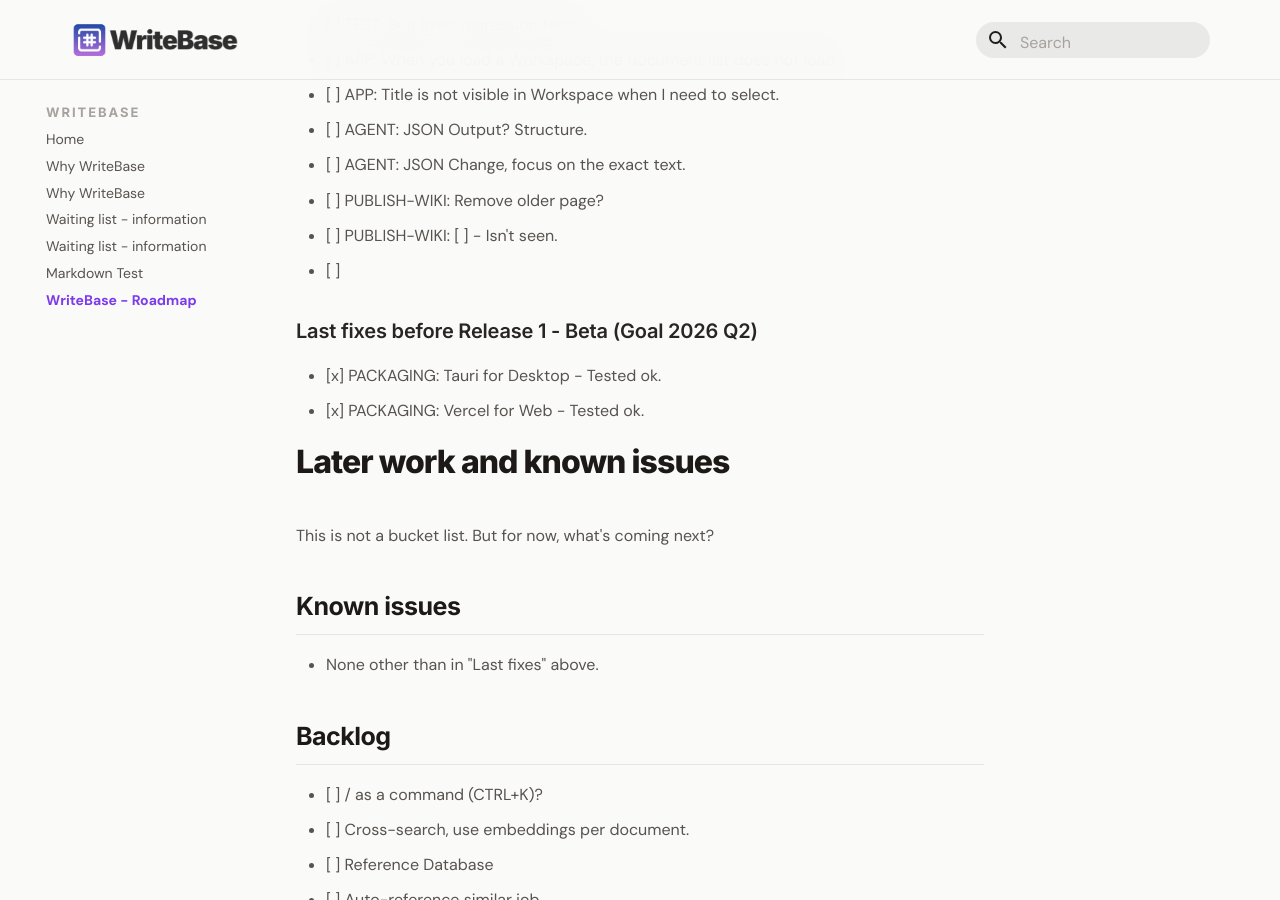
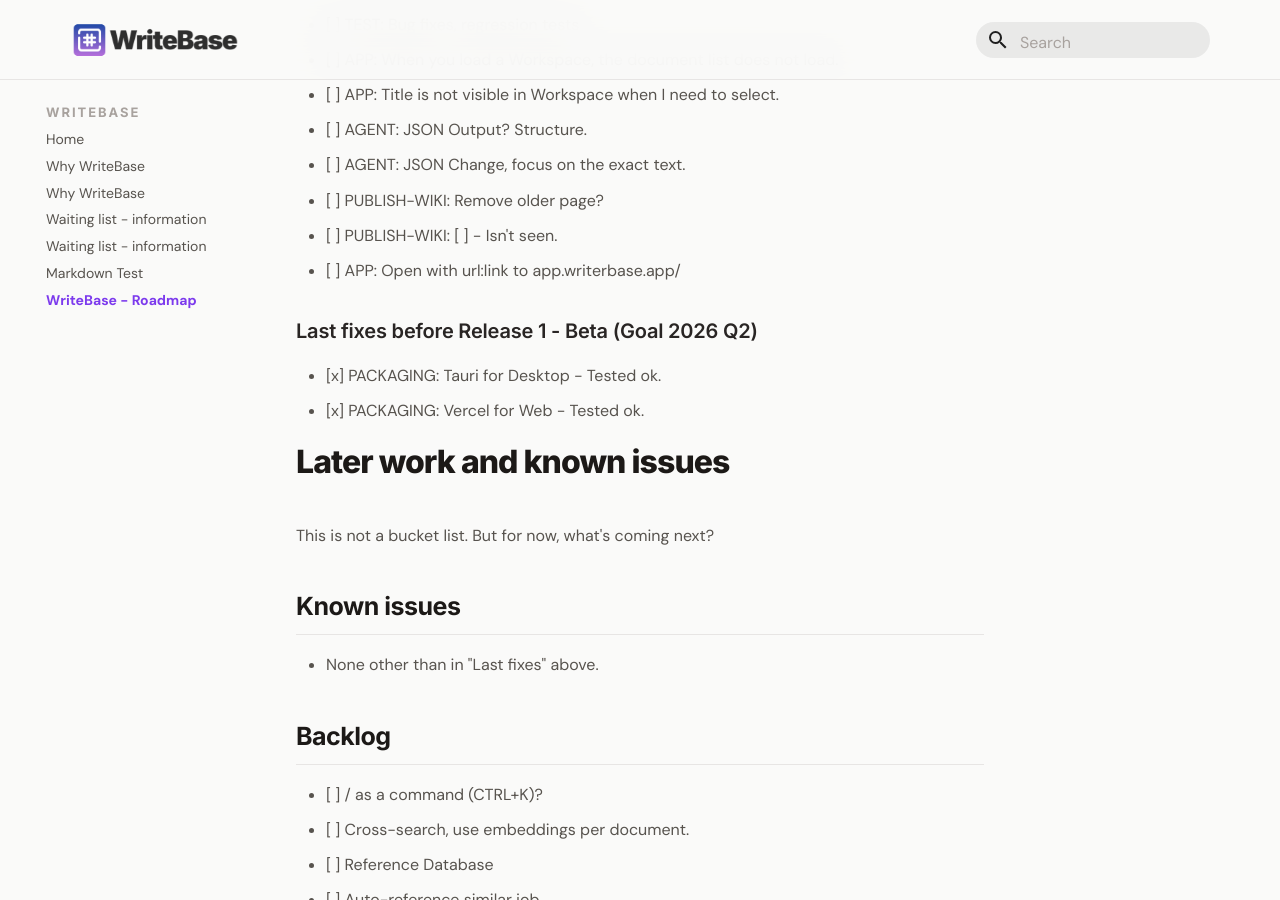
Before and after one commit to larssonhthomas-afk/writebase-docs, an MkDocs documentation site: the page built from docs/9writebase---roadmap.md, in a window 1280 px wide and 900 px high, scrolled down 618 px. Built offline with MkDocs 1.6.1 and Material for MkDocs 9.7.7, drawn with Linux system fonts in a browser that asks for light colours; some web fonts are replaced.

Commit message:
Update 9writebase---roadmap.md

```diff
--- a/docs/9writebase---roadmap.md
+++ b/docs/9writebase---roadmap.md
@@ -28,7 +28,7 @@ This Backlog has a priority 1-3.
 - [ ] AGENT: JSON Change, focus on the exact text.
 - [ ] PUBLISH-WIKI: Remove older page?
 - [ ] PUBLISH-WIKI: [ ] - Isn't seen.
-- [ ]
+- [ ] APP: Open with url:link to app.writerbase.app/
 
 ### Last fixes before Release 1 - Beta (Goal 2026 Q2)
 
```
